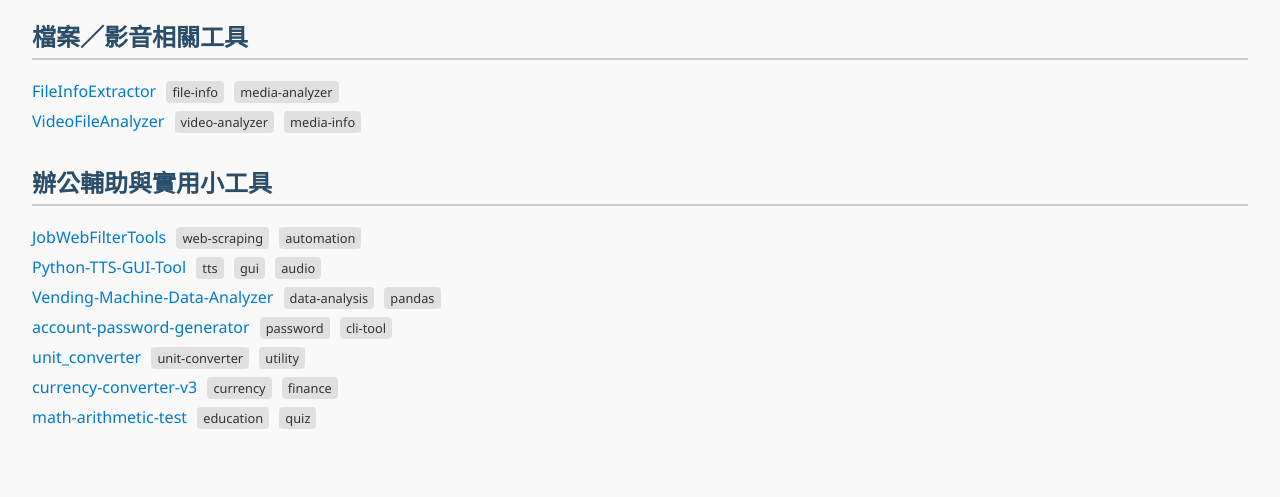
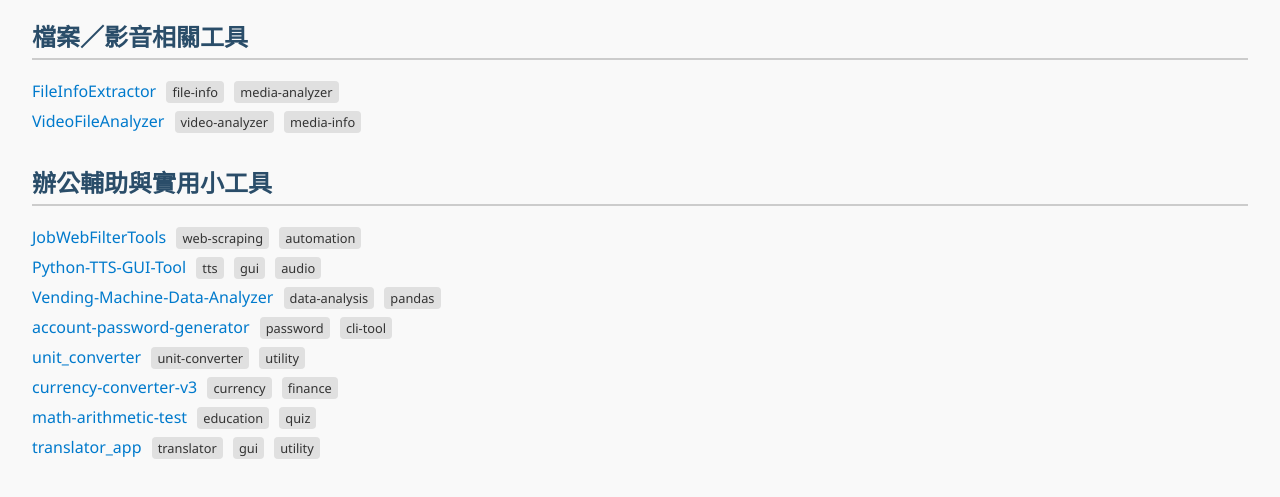
Before and after one commit to StephenwwW/stephenwww.github.io, a plain HTML site: page index.html in a window 1280 px wide. Shown: the part 81-578 px from the top of the page. Drawn offline with Linux system fonts and the light colour scheme.

Commit message:
Update index.html

```diff
--- a/index.html
+++ b/index.html
@@ -73,6 +73,12 @@
         <span class="tag">education</span>
         <span class="tag">quiz</span>
       </li>
+      <li>
+        <a href="https://github.com/StephenwwW/translator_app" target="_blank">translator_app</a>
+        <span class="tag">translator</span>
+        <span class="tag">gui</span>
+        <span class="tag">utility</span>
+      </li>
     </ul>
   </div>
 </body>
```
